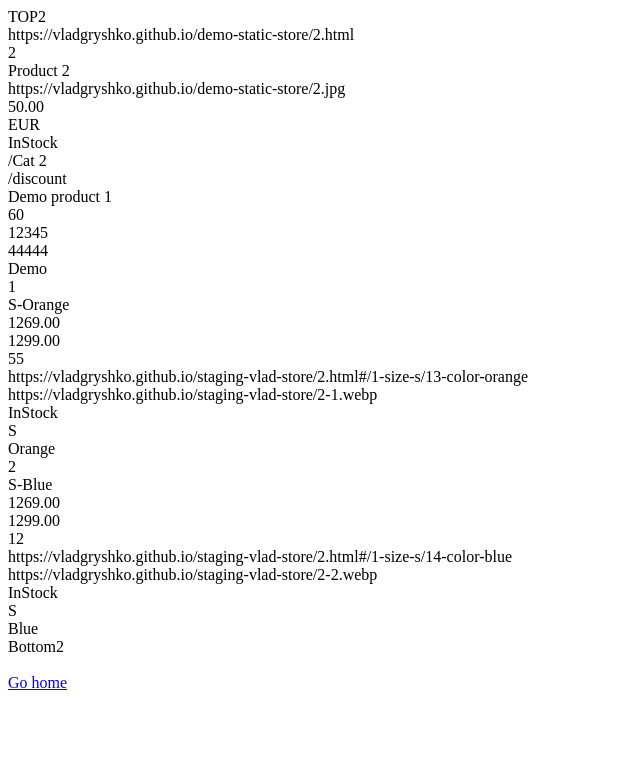
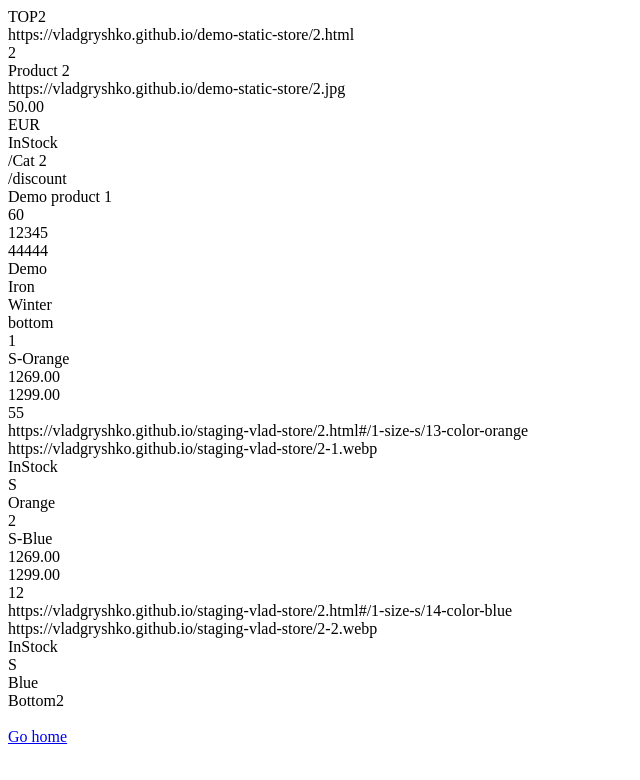
Before and after one commit to vladgryshko/demo-static-store, a plain HTML site: page 2.html in a window 1280 px wide. Shown: the whole page, without its empty margins (0-640 px from the left). Drawn offline with Linux system fonts and the light colour scheme.

Commit message:
Update 2.html

```diff
--- a/2.html
+++ b/2.html
@@ -37,6 +37,13 @@
     <span class="tag1">12345</span>
   <span class="tag1">44444</span>
   <span class="brand">Demo</span>
+
+<span class="custom_fields">
+    <span class="material">Iron</span>
+    <span class="weather">Winter</span>
+    <span class="pt">bottom</span>
+  </span>
+
   <span class="nosto_sku">
     <span class="id">1</span>
       <span class="name">S-Orange</span>
```
